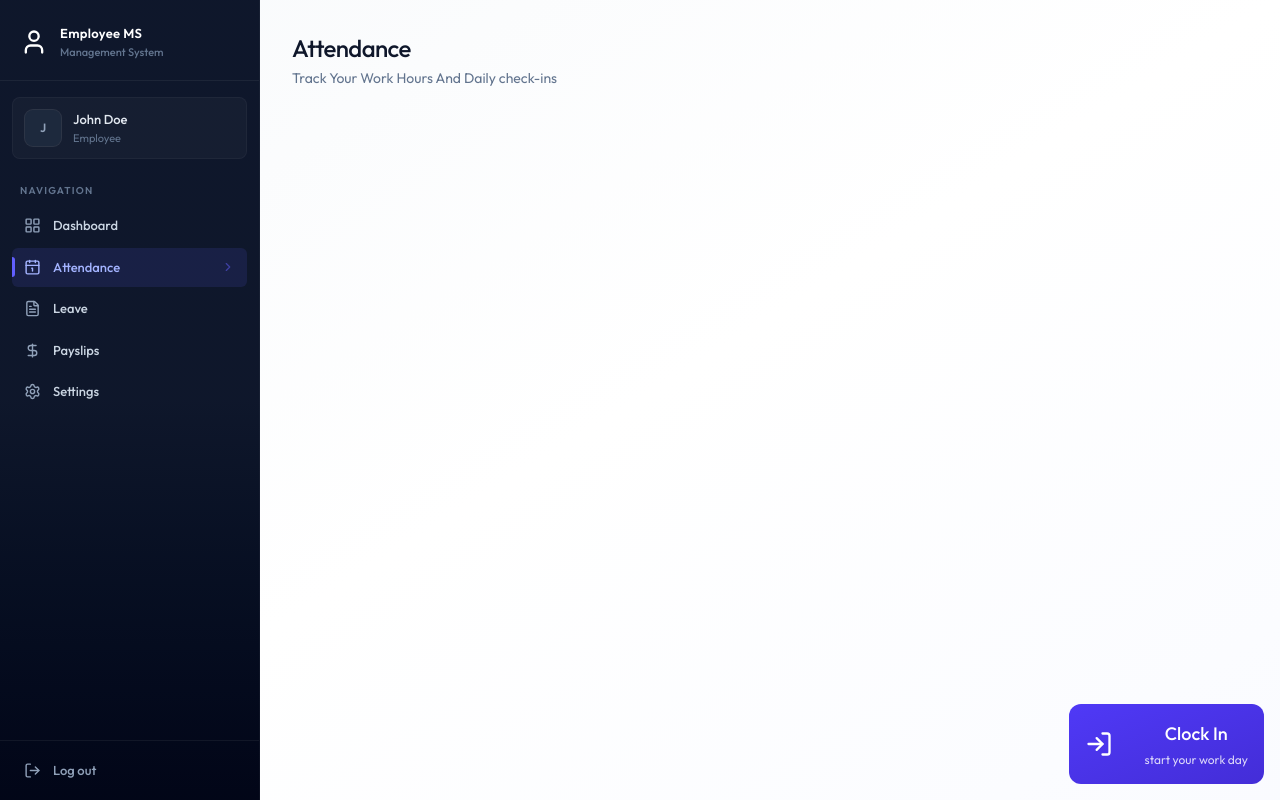
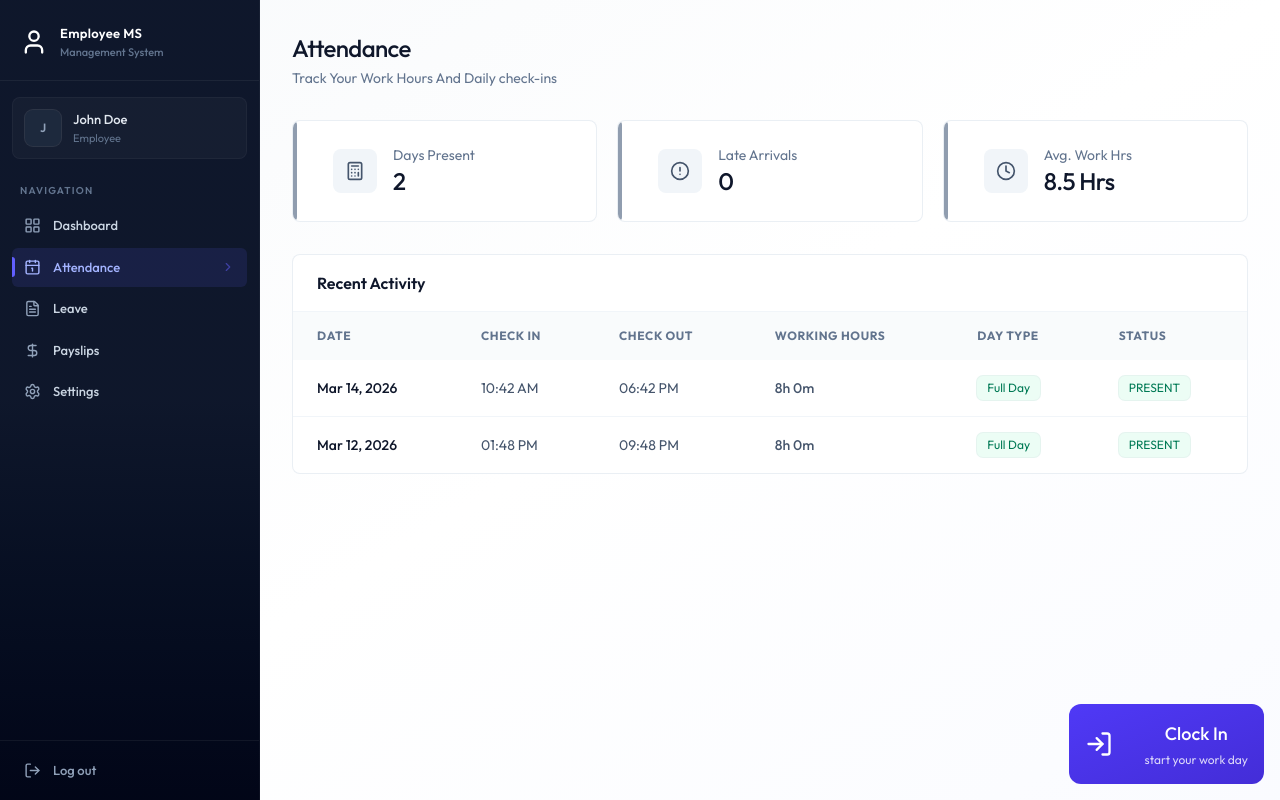
Before and after one commit to Tusharkumar200/Employee-Management-System, a React (Vite) app in the folder client/: page /attendance in a window 1280 px wide. Built offline with nearby package versions, Linux system fonts and the light colour scheme.

Commit message:
Attendance page UI completed

```diff
--- a/client/package.json
+++ b/client/package.json
@@ -11,6 +11,7 @@
   },
   "dependencies": {
     "@tailwindcss/vite": "^4.3.0",
+    "date-fns": "^4.4.0",
     "lucide-react": "^1.17.0",
     "react": "^19.2.6",
     "react-dom": "^19.2.6",
--- a/client/src/components/attendance/AttendanceHistory.jsx
+++ b/client/src/components/attendance/AttendanceHistory.jsx
@@ -1,8 +1,61 @@
 import React from 'react'
+import { getDayTypeDisplay, getWorkingHoursDisplay } from '../../assets/assets'
+import {format} from 'date-fns'
 
-const AttendanceHistory = () => {
+const AttendanceHistory = ({history}) => {
   return (
-    <div>AttendanceHistory</div>
+    <div className='card overflow-hidden'>
+        <div className='px-6 py-4 border-b border-slate-100'>
+            <h3 className='font-semibold text-slate-900'>Recent Activity</h3>
+        </div>
+        <div className='overflow-x-auto'>
+            <table className='table-modern'>
+                <thead>
+                    <tr>
+                        <th className='px-6 py-4'>Date</th>
+                        <th className='px-6 py-4'>Check In</th>
+                        <th className='px-6 py-4'>Check Out</th>
+                        <th className='px-6 py-4'>Working Hours</th>
+                        <th className='px-6 py-4'>Day Type</th>
+                        <th className='px-6 py-4'>Status</th>
+                    </tr>
+                </thead>
+                <tbody>
+                    {history.length === 0 ?(
+                        <tr>
+                            <td colSpan={6} className='text-center py-12'>No records found</td>
+                        </tr>
+                    ): (history.map((record)=>{
+                        const dayType = getDayTypeDisplay(record)
+                        return(
+                            <tr key={record._id || record.id}>
+                                <td className='px-6 py-4 font-medium text-slate-900'>
+                                    {format(new Date(record.date),"MMM dd, yyyy")}
+                                </td>
+                                <td className='px-6 py-4 text-slate-600'>
+                                    {record.checkIn ? format(new Date(record.checkIn), "hh:mm a"): "-"}
+                                </td>
+                                <td className='px-6 py-4 text-slate-600'>
+                                    {record.checkOut ? format(new Date(record.checkOut), "hh:mm a"): "-"}
+                                </td>
+                                <td className='px-6 py-4 text-slate-600 font-medium'>
+                                    {getWorkingHoursDisplay(record)}
+                                </td>
+                                <td className='px-6 py-4'>
+                                    {dayType.label !== "-" ? <span className={`badge ${dayType.className}`}>
+                                        {dayType.label}
+                                    </span>: "_"}
+                                </td>
+                                <td className='px-6 py-4'>
+                                    <span className={`badge ${record.status === "PRESENT" ? "badge-success" : record.status === "LATE" ? "badge-warning" : "badge-danger"}`}>{record.status}</span>
+                                </td>
+                            </tr>
+                        )
+                    }))}
+                </tbody>
+            </table>
+        </div>
+    </div>
   )
 }
 
--- a/client/src/components/attendance/AttendanceStats.jsx
+++ b/client/src/components/attendance/AttendanceStats.jsx
@@ -1,8 +1,33 @@
+import { AlertCircleIcon, CalculatorIcon, ClockIcon } from 'lucide-react';
 import React from 'react'
 
-const AttendanceStats = () => {
+const AttendanceStats = ({ history = [] }) => {
+  const totalPresent = history.filter((h) => h.status === "PRESENT" || h.status === "LATE").length;
+
+  const totalLate = history.filter((h) => h.status === "LATE").length;
+
+  const stats = [
+    { label: "Days Present", value: totalPresent, icon: CalculatorIcon },
+    { label: "Late Arrivals", value: totalLate, icon: AlertCircleIcon },
+    { label: "Avg. Work Hrs", value: "8.5 Hrs", icon: ClockIcon },
+  ]
   return (
-    <div>AttendanceStats</div>
+    <div className='grid grid-cols-1 sm:grid-cols-3 gap-4 sm:gap-5 mb-8'>
+      {stats.map((s) => (
+        <div key={s.label} className='card card-hover p-5 sm:p-6 flex items-center gap-4 relative overflow-hidden group'>
+          <div className='absolute left-0 top-0 bottom-0 w-1 rounded-r-full bg-slate-500/70 group-hover:bg-indigo-500/70' />
+          <div className='flex items-center gap-4 ml-4'>
+            <div className='p-3 bg-slate-100 rounded-lg group-hover:bg-indigo-50 transition-colors duration-200'>
+              <s.icon className='w-5 h-5 text-slate-600 group-hover:text-indigo-600 transition-colors duration-200' />
+            </div>
+            <div>
+              <p className='text-sm text-slate-500'>{s.label}</p>
+              <p className='text-2xl font-medium text-slate-900 tracking-tight'>{s.value}</p>
+            </div>
+          </div>
+        </div>
+      ))}
+    </div>
   )
 }
 
--- a/client/src/pages/Attendance.jsx
+++ b/client/src/pages/Attendance.jsx
@@ -2,6 +2,9 @@
 import { dummyAttendanceData } from "../assets/assets"
 import Loading from '../components/Loading'
 import CheckInButton from "../components/attendance/CheckInButton"
+import AttendanceStats from "../components/attendance/AttendanceStats"
+import AttendanceHistory from "../components/attendance/AttendanceHistory"
+
 const Attendance = () => {
   const [history, setHistory] = useState([])
   const [loading, setLoading] = useState(true)
@@ -36,6 +39,9 @@
           <div className="mb-8">
             <CheckInButton todayRecord={todayRecord} onAction={fetchData}/>
           </div> )}
+
+          <AttendanceStats history={history}/>
+          <AttendanceHistory history={history}/>
     </div>
   )
 }
```
Also changed, not shown: 1 other file (tests, documents, lock files or other folders).
